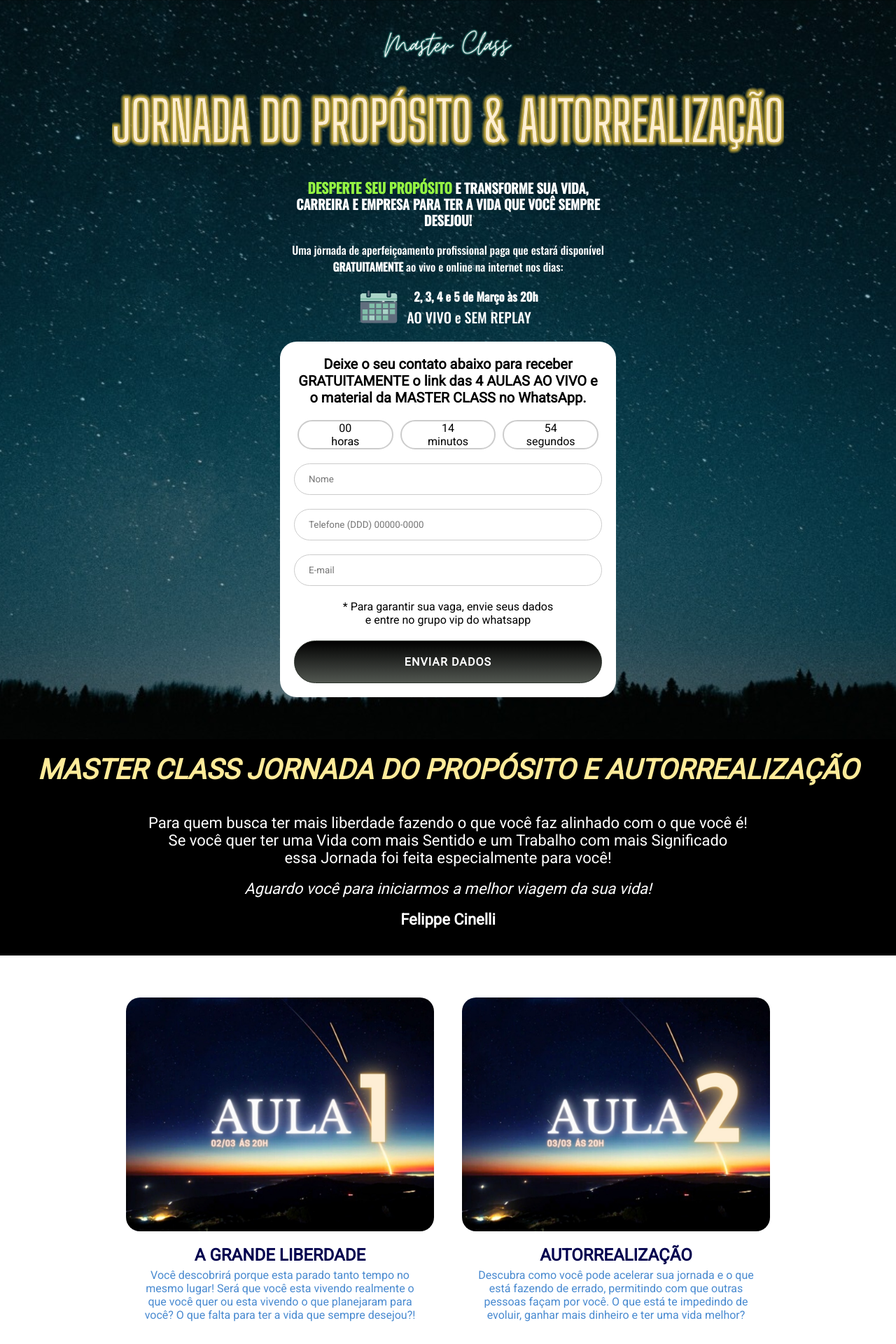
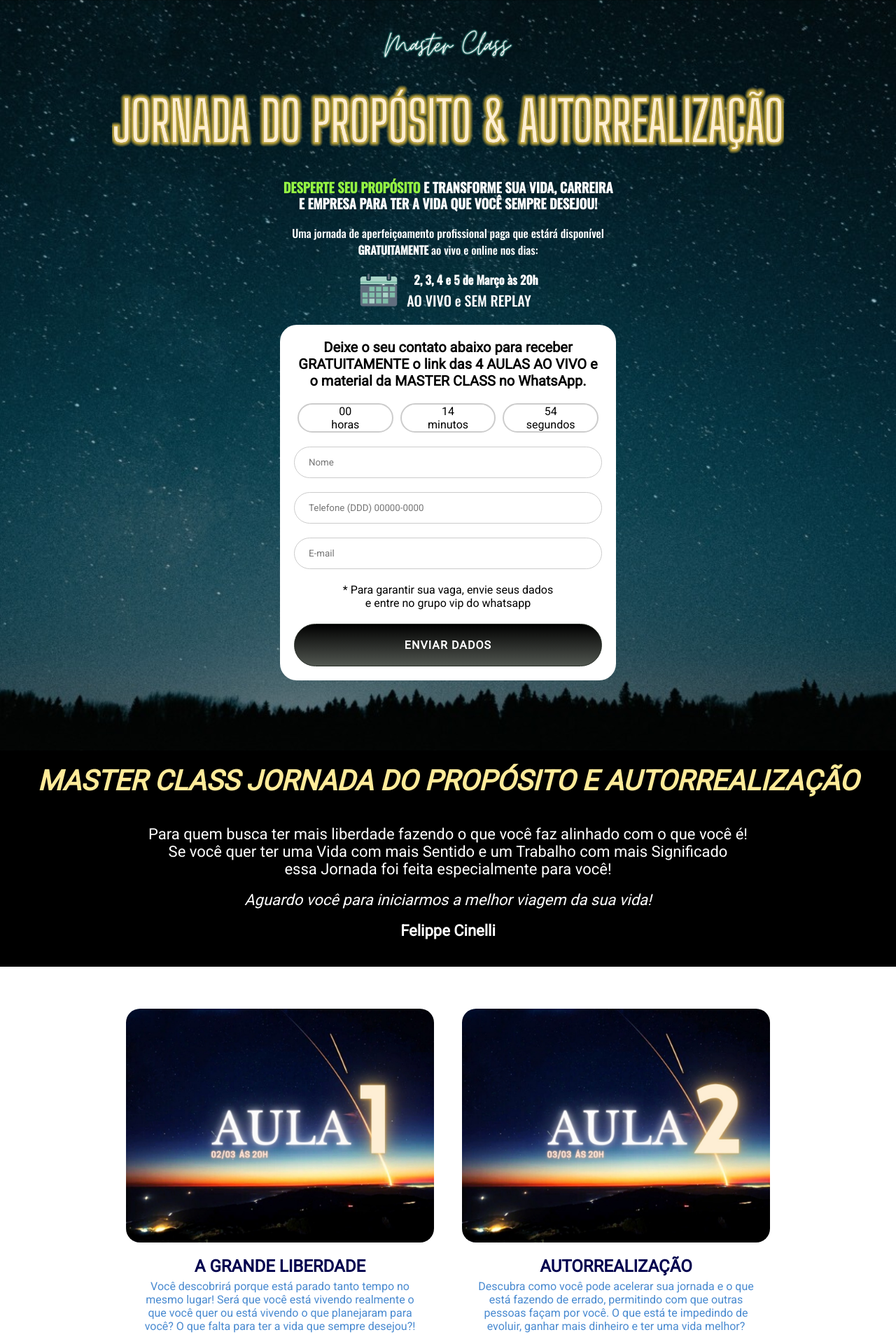
Before and after one commit to renanlimabl/sendEmailPHPAjax, a PHP site: page / in a window 1280 px wide. Shown: the top 1920 px of the page at 70% size. Run offline with PHP 8.4, Linux system fonts and the light colour scheme; some libraries are stand-ins or nearby versions.

Commit message:
add v2.0.0

```diff
--- a/index.php
+++ b/index.php
@@ -12,6 +12,21 @@
   <link href="https://fonts.googleapis.com/css2?family=Bungee&display=swap" rel="stylesheet">
   <link href="https://fonts.googleapis.com/css2?family=Oswald:wght@500&display=swap" rel="stylesheet">
   <link rel="icon" type="image/png" href="assets/favicon.png" />
+  <script>
+!function(f,b,e,v,n,t,s)
+{if(f.fbq)return;n=f.fbq=function(){n.callMethod?
+n.callMethod.apply(n,arguments):n.queue.push(arguments)};
+if(!f._fbq)f._fbq=n;n.push=n;n.loaded=!0;n.version='2.0';
+n.queue=[];t=b.createElement(e);t.async=!0;
+t.src=v;s=b.getElementsByTagName(e)[0];
+s.parentNode.insertBefore(t,s)}(window, document,'script',
+'https://connect.facebook.net/en_US/fbevents.js');
+fbq('init', '2764175777167797');
+fbq('track', 'PageView');
+</script>
+<noscript><img height="1" width="1" style="display:none"
+src="https://www.facebook.com/tr?id=2764175777167797&ev=PageView&noscript=1"
+/></noscript>
 </head>
 <body>
   <section class="main">
@@ -25,8 +40,8 @@
           <h3>
             <b class="success">DESPERTE SEU PROPÓSITO</b> E TRANSFORME SUA VIDA, CARREIRA E EMPRESA
             PARA TER A VIDA QUE VOCÊ SEMPRE DESEJOU!</h3>
-            <p>Uma jornada de aperfeiçoamento profissional paga que estará disponível
-            <b>GRATUITAMENTE</b> ao vivo e online na internet nos dias:</p>
+            <p>Uma jornada de aperfeiçoamento profissional paga que estárá disponível
+            <b>GRATUITAMENTE</b> ao vivo e online nos dias:</p>
           <div class="date">
             <img src="./assets/calendario.png" alt="calendario">
             <div>
@@ -81,7 +96,7 @@
         <div class="aula-item">
           <img src="./assets/aula01.jpeg" alt="Aula 01">
           <h2>A GRANDE LIBERDADE</h2>
-          <p>Você descobrirá porque esta parado tanto tempo no mesmo lugar! Será que você esta vivendo realmente o que você quer ou esta vivendo o que planejaram para você?
+          <p>Você descobrirá porque está parado tanto tempo no mesmo lugar! Será que você está vivendo realmente o que você quer ou está vivendo o que planejaram para você?
             O que falta para ter a vida que sempre desejou?!</p>
         </div>
         <div class="aula-item">
@@ -100,7 +115,7 @@
         <div class="aula-item">
           <img src="./assets/aula04.jpeg" alt="Aula 04">
           <h2>INTELIGÊNCIA E PROPÓSITO</h2>
-          <p>A aula mais importante, onde você descobrirá o que de fato é essencial sobre esse conhecimento e vai ter uma explicação completa da mundança que o mundo está passando e qual a melhor direção para você.</p>
+          <p>A aula mais importante, onde descobrirá, o que de fato é essencial sobre este conhecimento. Você vai ter uma explicação completa da mudança que o mundo está passando e qual a melhor direção para você seguir!</p>
         </div>
       </div>
     </div>
--- a/style.css
+++ b/style.css
@@ -50,7 +50,7 @@
   background-image: url('./assets/background-header.jpeg');
   background-position: center;
   background-size: cover;
-  padding: 20px 0 60px;
+  padding: 20px 0 100px;
 }
 
 .main .logo img:nth-of-type(1) {
@@ -80,7 +80,6 @@
 
 .form h3 .success {
   color: #94f443;
-  font-size: 20px;
   font-family: 'Oswald', sans-serif;
 }
 
@@ -345,7 +344,7 @@
 .logo-felippe .quem-vai-ser {
   display: flex;
   position: relative;
-  top: 20px;
+  top: 10px;
 }
 
 .logo-felippe .quem-vai-ser img:nth-of-type(1) {
```
